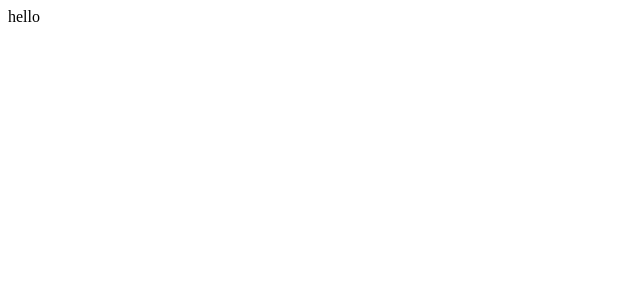
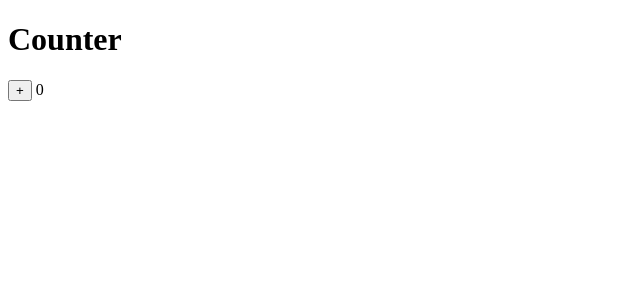
Before and after one commit to egoingsb/lgcns-react-24-5-20, a React (Vite) app: page / in a window 1280 px wide. Shown: the top 300 px of the page, without its empty margins (0-640 px from the left). Built offline with nearby package versions, Linux system fonts and the light colour scheme.

Commit message:
기본 UI 구현

```diff
--- a/src/App.tsx
+++ b/src/App.tsx
@@ -4,7 +4,8 @@ function App() {
 
   return (
     <>
-      hello
+      <h1>Counter</h1>
+      <button>+</button> 0
     </>
   )
 }
```
